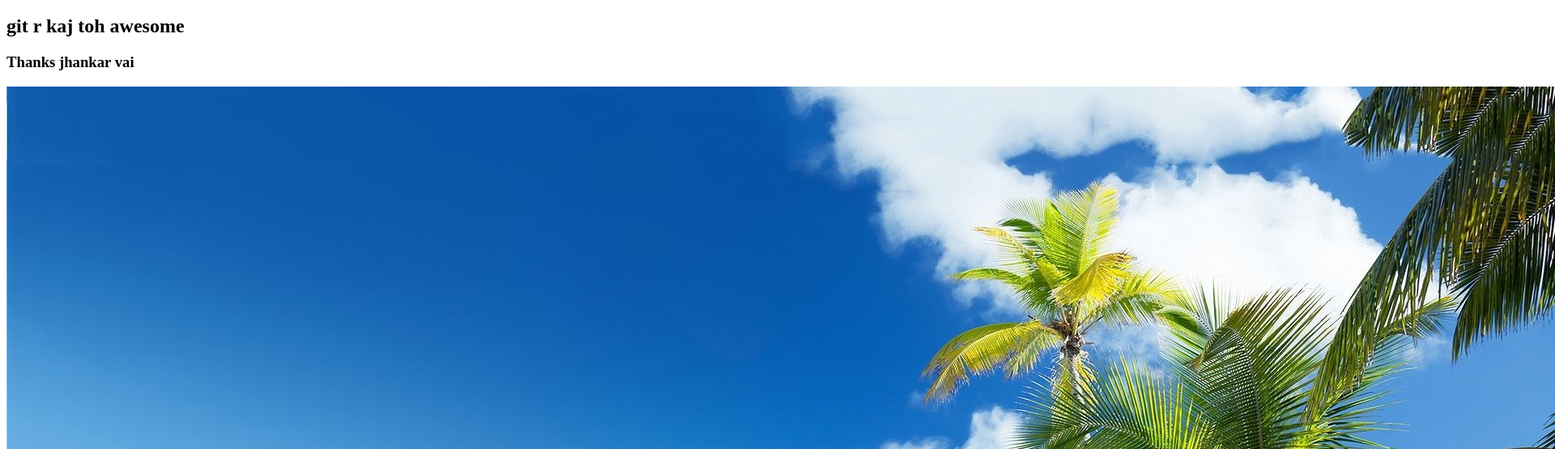
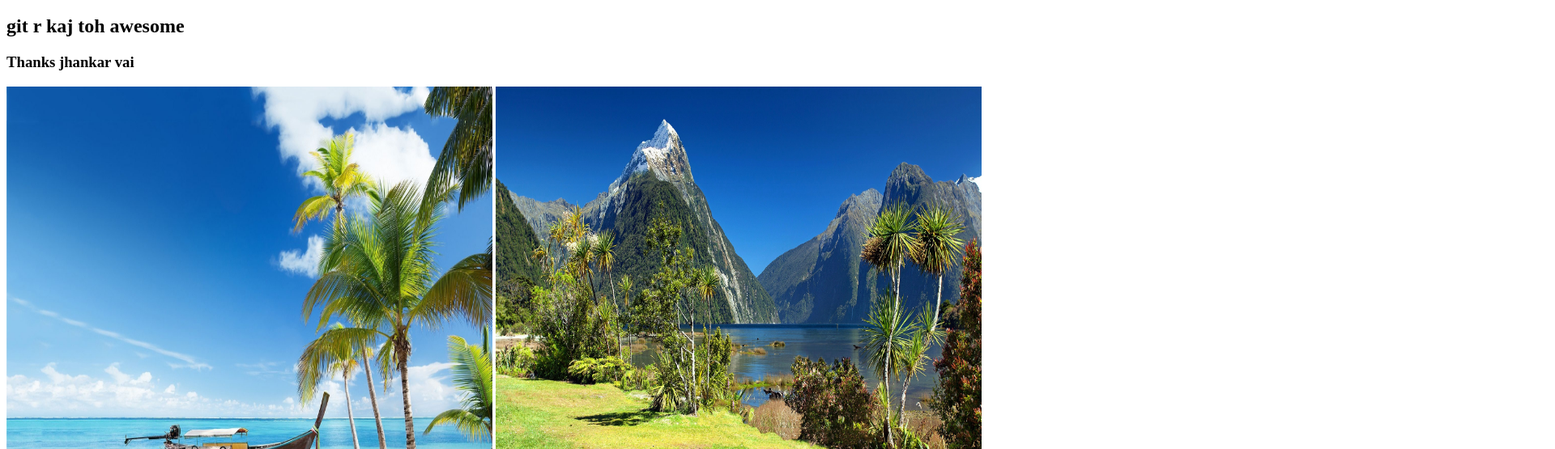
Before and after one commit to AsiburSumon/first-repo, a plain HTML site: page index.html in a window 1280 px wide. Shown: the part 61-616 px from the top of the page at 81% size, 1920 px wide, since content can reach past the window. Drawn offline with Linux system fonts and the light colour scheme.

Commit message:
img size

```diff
--- a/style.css
+++ b/style.css
@@ -1,3 +1,7 @@
 h1{
     color: blue;
 }
+img{
+    height: 500px;
+    width: 600px;
+}
```
